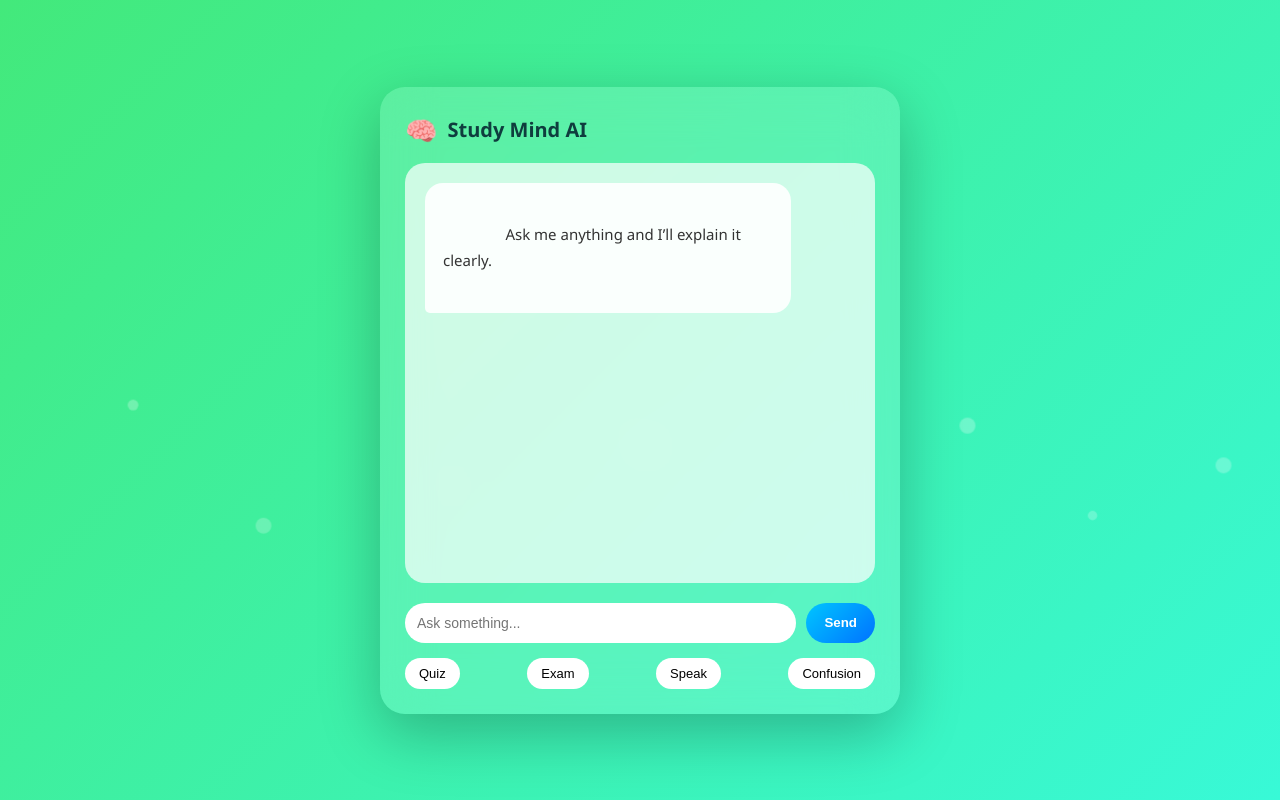
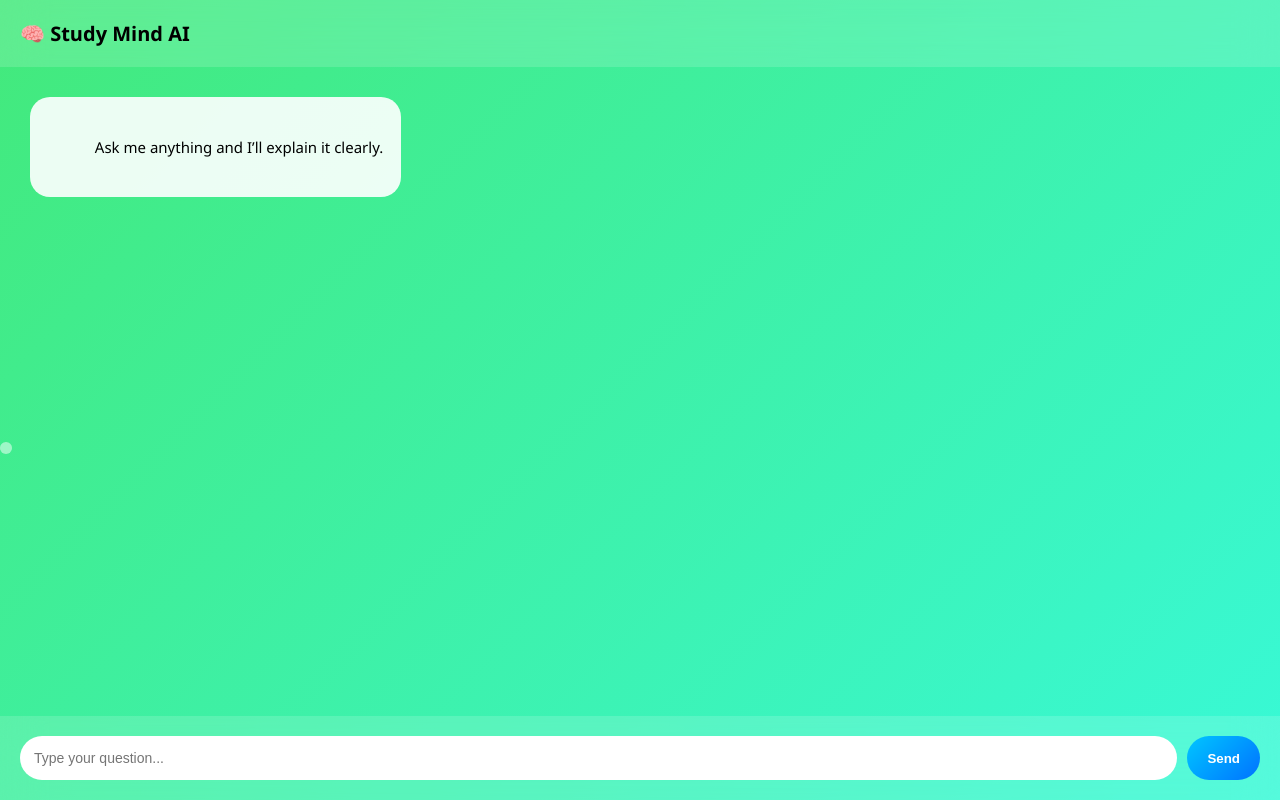
Before and after one commit to kancharlavishwaksenareddy/studymind-ai, a Flask app: page / in a window 1280 px wide. Run offline with Flask 3, Linux system fonts and the light colour scheme.

Commit message:
full screen GPT layout

```diff
--- a/static/script.js
+++ b/static/script.js
@@ -2,45 +2,30 @@ console.log("JS LOADED");
 
 document.getElementById("explainBtn").addEventListener("click", function () {
 
-    const topicInput = document.getElementById("topicInput");
-    const topic = topicInput.value.trim();
-
-    if (topic === "") return;
+    const topic = document.getElementById("topicInput").value.trim();
+    if (!topic) return;
 
     const output = document.getElementById("output");
 
     const userMessage = document.createElement("div");
     userMessage.className = "message user";
     userMessage.textContent = topic;
-
     output.appendChild(userMessage);
 
-    topicInput.value = "";
-
+    document.getElementById("topicInput").value = "";
     output.scrollTop = output.scrollHeight;
 
     fetch("/explain", {
         method: "POST",
-        headers: {
-            "Content-Type": "application/json"
-        },
+        headers: { "Content-Type": "application/json" },
         body: JSON.stringify({ topic: topic })
     })
-    .then(response => response.json())
+    .then(res => res.json())
     .then(data => {
-
-
         const aiMessage = document.createElement("div");
         aiMessage.className = "message ai";
         aiMessage.textContent = data.response;
-
         output.appendChild(aiMessage);
-
-
         output.scrollTop = output.scrollHeight;
-    })
-    .catch(error => {
-        console.error("Error:", error);
     });
-
 });
--- a/static/style.css
+++ b/static/style.css
@@ -2,192 +2,118 @@
     box-sizing: border-box;
 }
 
-/* 🌿 Mint Gradient Background */
+/* Full screen mint gradient */
 body {
     margin: 0;
-    font-family: 'Segoe UI', Tahoma, sans-serif;
+    font-family: 'Segoe UI', sans-serif;
     background: linear-gradient(135deg, #43e97b, #38f9d7);
     height: 100vh;
-    display: flex;
-    justify-content: center;
-    align-items: center;
     overflow: hidden;
 }
 
-/* 🌟 Floating Particles */
+/* Floating particles */
 .particles {
     position: fixed;
     width: 100%;
     height: 100%;
-    overflow: hidden;
-    top: 0;
-    left: 0;
     z-index: 0;
 }
 
 .particles span {
     position: absolute;
-    display: block;
-    width: 15px;
-    height: 15px;
+    width: 12px;
+    height: 12px;
     background: rgba(255,255,255,0.3);
     border-radius: 50%;
+    bottom: -50px;
     animation: float 20s linear infinite;
-    bottom: -50px;
 }
 
-/* Random particle positions */
-.particles span:nth-child(1) { left: 10%; animation-duration: 18s; width: 10px; height: 10px; }
-.particles span:nth-child(2) { left: 20%; animation-duration: 25s; }
-.particles span:nth-child(3) { left: 35%; animation-duration: 22s; width: 8px; height: 8px; }
-.particles span:nth-child(4) { left: 50%; animation-duration: 20s; }
-.particles span:nth-child(5) { left: 65%; animation-duration: 27s; width: 12px; height: 12px; }
-.particles span:nth-child(6) { left: 75%; animation-duration: 19s; }
-.particles span:nth-child(7) { left: 85%; animation-duration: 24s; width: 9px; height: 9px; }
-.particles span:nth-child(8) { left: 95%; animation-duration: 21s; }
-
-/* Floating animation */
 @keyframes float {
-    0% {
-        transform: translateY(0) scale(1);
-        opacity: 0.5;
-    }
-    50% {
-        opacity: 1;
-    }
-    100% {
-        transform: translateY(-1200px) scale(1.2);
-        opacity: 0;
-    }
+    0% { transform: translateY(0); opacity: 0.4; }
+    100% { transform: translateY(-1200px); opacity: 0; }
 }
 
-/* Main container */
-.app-container {
-    width: 100%;
+/* Main app wrapper */
+.app-wrapper {
+    position: relative;
+    z-index: 2;
     display: flex;
-    justify-content: center;
-    z-index: 1;
-}
-
-/* Glass Chat Card */
-.chat-card {
-    width: 520px;
-    max-width: 92%;
-    background: rgba(255, 255, 255, 0.15);
-    backdrop-filter: blur(25px);
-    border-radius: 25px;
-    padding: 25px;
-    box-shadow: 0 20px 60px rgba(0,0,0,0.25);
-    z-index: 2;
+    flex-direction: column;
+    height: 100vh;
 }
 
 /* Header */
-.header {
-    display: flex;
-    align-items: center;
-    gap: 10px;
-    margin-bottom: 15px;
+header {
+    padding: 20px;
+    font-size: 20px;
+    font-weight: bold;
+    background: rgba(255,255,255,0.15);
+    backdrop-filter: blur(20px);
 }
 
-.logo {
-    font-size: 26px;
+/* Chat area FULL SCREEN */
+.chat-container {
+    flex: 1;
+    overflow-y: auto;
+    padding: 30px;
+    display: flex;
+    flex-direction: column;
+    gap: 15px;
 }
 
-h1 {
-    font-size: 20px;
-    margin: 0;
-    color: #0f3d3e;
-}
-
-/* Chat Box */
-.chat-box {
-    background: rgba(255,255,255,0.7);
+/* Messages */
+.message {
+    max-width: 70%;
+    padding: 14px 18px;
     border-radius: 20px;
-    padding: 20px;
-    height: 420px;
-    overflow-y: auto;
-    margin-bottom: 20px;
-
-    display: flex;
-    flex-direction: column;
-    gap: 12px;
-}
-
-/* Message Bubbles */
-.message {
-    padding: 14px 18px;
-    border-radius: 18px;
     font-size: 15px;
-    line-height: 1.7;
-    max-width: 85%;
-    word-wrap: break-word;
+    line-height: 1.6;
     white-space: pre-wrap;
 }
 
-/* AI Bubble */
+/* AI */
 .message.ai {
     background: rgba(255,255,255,0.9);
-    color: #333;
-    border-radius: 18px 18px 18px 5px;
     align-self: flex-start;
 }
 
-/* User Bubble */
+/* User */
 .message.user {
     background: linear-gradient(135deg, #00c6ff, #0072ff);
     color: white;
-    border-radius: 18px 18px 5px 18px;
     align-self: flex-end;
 }
 
-/* Input Area */
-.input-area {
+/* Input fixed at bottom */
+.input-container {
     display: flex;
+    padding: 20px;
     gap: 10px;
-    margin-bottom: 15px;
+    background: rgba(255,255,255,0.15);
+    backdrop-filter: blur(20px);
 }
 
 input {
     flex: 1;
-    padding: 12px;
+    padding: 14px;
     border-radius: 25px;
     border: none;
     outline: none;
     font-size: 14px;
 }
 
-/* Send Button */
-#explainBtn {
-    padding: 12px 18px;
+button {
+    padding: 14px 20px;
     border-radius: 25px;
     border: none;
     background: linear-gradient(135deg, #00c6ff, #0072ff);
     color: white;
+    font-weight: bold;
     cursor: pointer;
-    font-weight: bold;
     transition: 0.3s;
 }
 
-#explainBtn:hover {
+button:hover {
     transform: scale(1.05);
 }
-
-/* Option Buttons */
-.options {
-    display: flex;
-    justify-content: space-between;
-}
-
-.options button {
-    background: white;
-    border: none;
-    padding: 8px 14px;
-    border-radius: 20px;
-    font-size: 13px;
-    cursor: pointer;
-    transition: 0.2s;
-}
-
-.options button:hover {
-    background: #d4fdf2;
-}
--- a/templates/index.html
+++ b/templates/index.html
@@ -6,45 +6,26 @@
 </head>
 <body>
 
-<!-- 🌟 Floating Particles -->
 <div class="particles">
-    <span></span>
-    <span></span>
-    <span></span>
-    <span></span>
-    <span></span>
-    <span></span>
-    <span></span>
-    <span></span>
+    <span></span><span></span><span></span><span></span>
+    <span></span><span></span><span></span><span></span>
 </div>
 
-<div class="app-container">
+<div class="app-wrapper">
 
-    <div class="chat-card">
+    <header>
+        🧠 Study Mind AI
+    </header>
 
-        <div class="header">
-            <div class="logo">🧠</div>
-            <h1>Study Mind AI</h1>
+    <div class="chat-container" id="output">
+        <div class="message ai">
+            Ask me anything and I’ll explain it clearly.
         </div>
+    </div>
 
-        <div class="chat-box" id="output">
-            <div class="message ai">
-                Ask me anything and I’ll explain it clearly.
-            </div>
-        </div>
-
-        <div class="input-area">
-            <input type="text" id="topicInput" placeholder="Ask something...">
-            <button id="explainBtn">Send</button>
-        </div>
-
-        <div class="options">
-            <button>Quiz</button>
-            <button>Exam</button>
-            <button>Speak</button>
-            <button>Confusion</button>
-        </div>
-
+    <div class="input-container">
+        <input type="text" id="topicInput" placeholder="Type your question...">
+        <button id="explainBtn">Send</button>
     </div>
 
 </div>
```
